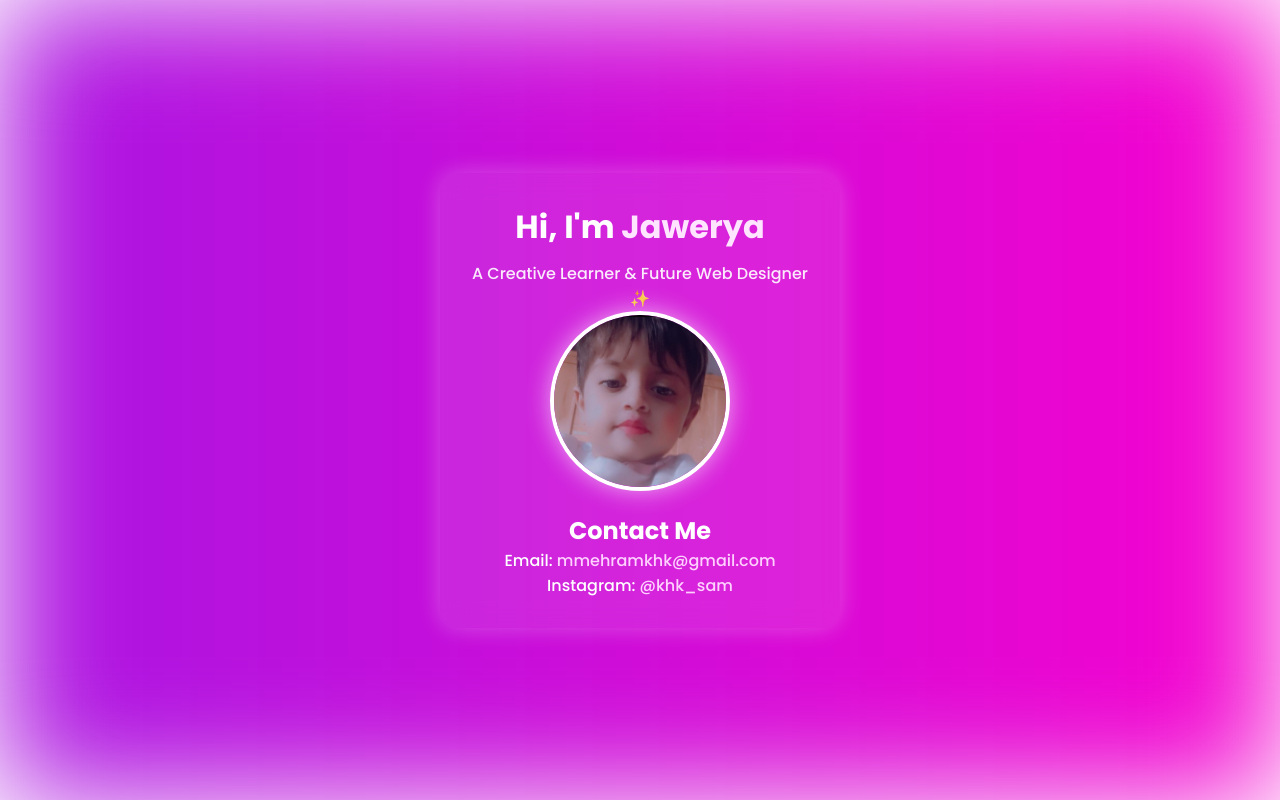
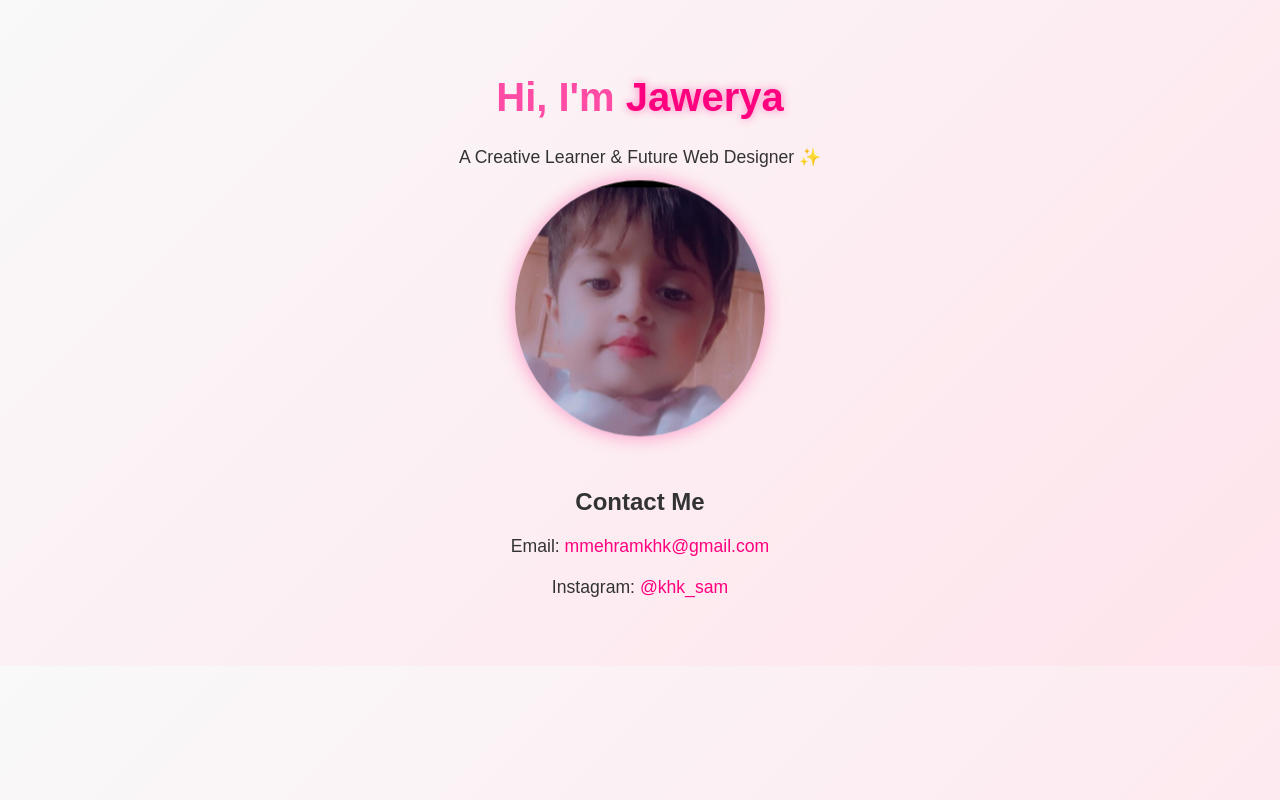
Before and after one commit to mehramkhk-commits/Jawerya-site-, a plain HTML site: page index.html in a window 1280 px wide. Drawn offline with Linux system fonts and the light colour scheme; files whose address does not match are found by name.

Commit message:
style.css

```diff
--- a/Style.css
+++ b/Style.css
@@ -1,109 +1,89 @@
-@import url('https://fonts.googleapis.com/css2?family=Poppins:wght@300;500;700&display=swap');
-
-* {
-  margin: 0;
-  padding: 0;
-  box-sizing: border-box;
+/* General Styling */
+body {
   font-family: 'Poppins', sans-serif;
+  background: linear-gradient(135deg, #f9f9f9, #ffe4ec);
+  color: #333;
+  text-align: center;
+  padding: 40px;
+  overflow-x: hidden;
 }
 
-body {
-  overflow: hidden;
-  display: flex;
-  justify-content: center;
-  align-items: center;
-  height: 100vh;
-  color: #fff;
-  text-align: center;
-  position: relative;
+/* Heading */
+h1 {
+  font-size: 2.5rem;
+  color: #ff4da6;
+  animation: slideDown 1.2s ease-out;
 }
 
-.background {
-  position: absolute;
-  width: 100%;
-  height: 100%;
-  background: linear-gradient(270deg, #ff00cc, #3333ff, #00c3ff, #ff9900);
-  background-size: 800% 800%;
-  animation: gradientMove 12s ease infinite;
-  z-index: -1;
-  filter: blur(60px);
+h1 span {
+  color: #ff007f;
+  text-shadow: 0 0 10px #ff80bf;
 }
 
-@keyframes gradientMove {
-  0% { background-position: 0% 50%; }
-  50% { background-position: 100% 50%; }
-  100% { background-position: 0% 50%; }
-}
-.container {
-  background: rgba(255, 255, 255, 0.1);
-  padding: 30px;
-  border-radius: 20px;
-  box-shadow: 0 0 25px rgba(255, 255, 255, 0.3);
-  backdrop-filter: blur(12px);
-  width: 90%;
-  max-width: 400px;
-  animation: glow 3s ease-in-out infinite alternate;
+p {
+  font-size: 1.1rem;
+  margin-bottom: 20px;
+  animation: fadeIn 2s ease-in;
 }
 
-@keyframes glow {
-  from { box-shadow: 0 0 20px rgba(255,255,255,0.2); }
-  to { box-shadow: 0 0 35px rgba(255,255,255,0.5); }
-}
-.fade-in {
-  opacity: 0;
-  transform: translateY(20px);
-  animation: fadeIn 1.2s ease forwards;
-}
-
-header.fade-in { animation-delay: 0.3s; }
-.profile.fade-in { animation-delay: 0.6s; }
-.contact.fade-in { animation-delay: 0.9s; }
-
-@keyframes fadeIn {
-  to {
-    opacity: 1;
-    transform: translateY(0);
-  }
-}
+/* Profile Image */
 .profile img {
-  width: 180px;
-  height: 180px;
   border-radius: 50%;
-  border: 4px solid #fff;
-  box-shadow: 0 0 25px rgba(255,255,255,0.6);
-  object-fit: cover;
-  transition: transform 0.5s ease;
+  width: 250px;
+  box-shadow: 0 0 20px rgba(255, 0, 128, 0.4);
+  transition: transform 0.5s ease, box-shadow 0.5s ease;
+  animation: zoomIn 1.5s ease-out;
 }
 
 .profile img:hover {
-  transform: scale(1.08)}
-
-header h1 {
-  font-size: 2rem;
-  margin-bottom: 10px;
+  transform: scale(1.1) rotate(3deg);
+  box-shadow: 0 0 40px rgba(255, 20, 147, 0.6);
 }
 
-header h1 span {
-  color: #ffe4ff;
+/* Contact Section */
+.contact {
+  margin-top: 40px;
+  animation: slideUp 1.5s ease-in;
 }
 
-header p {
-  font-size: 1rem;
-  opacity: 0.9;
+a {
+  text-decoration: none;
+  color: #ff007f;
+  transition: color 0.3s, text-shadow 0.3s;
 }
 
-.contact h2 {
-  margin-top: 15px;
-  color: #fff;
-  font-weight: 600;
+a:hover {
+  color: #ff4da6;
+  text-shadow: 0 0 10px #ff80bf;
 }
 
-.contact a {
-  color: #ffd1ff;
-  text-decoration: none;
-  font-weight: 500;
+/* Animations */
+@keyframes fadeIn {
+  from { opacity: 0; }
+  to { opacity: 1; }
 }
 
-.contact a:hover {
-  text-decoration: underline;
+@keyframes slideDown {
+  from { transform: translateY(-50px); opacity: 0; }
+  to { transform: translateY(0); opacity: 1; }
 }
+
+@keyframes slideUp {
+  from { transform: translateY(50px); opacity: 0; }
+  to { transform: translateY(0); opacity: 1; }
+}
+
+@keyframes zoomIn {
+  from { transform: scale(0.8); opacity: 0; }
+  to { transform: scale(1); opacity: 1; }
+}
+
+/* Floating Animation */
+.profile {
+  animation: float 3s ease-in-out infinite;
+}
+
+@keyframes float {
+  0%, 100% { transform: translateY(0); }
+  50% { transform: translateY(-10px); }
+}
```
